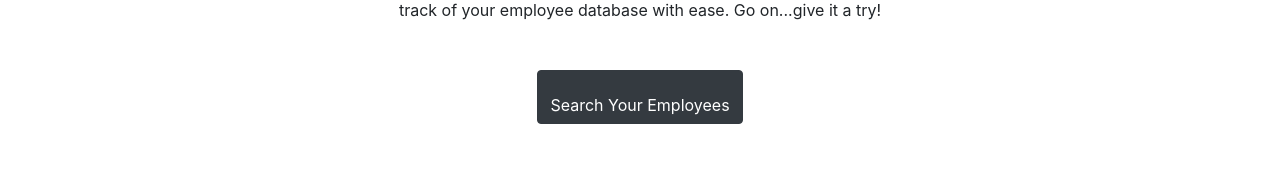
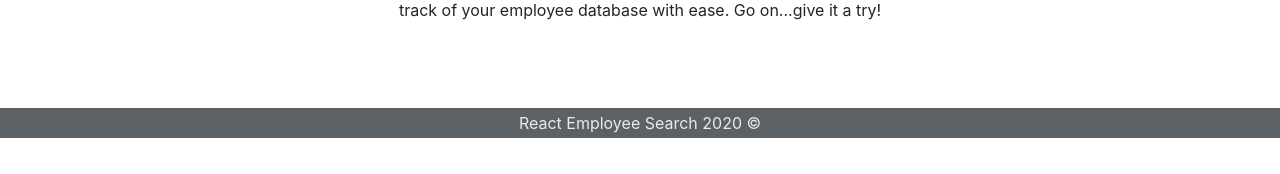
Before and after one commit to ad-fleming/react-employee-directory, a React (Create React App) app: page /react-employee-directory/about in a window 1280 px wide. Shown: the part 684-858 px from the top of the page. After the commit the page ends 822 px from the top, so only its background shows below. Built offline with nearby package versions, Linux system fonts and the light colour scheme.

Commit message:
removed button from about me page

```diff
--- a/src/components/Table/Table.jsx
+++ b/src/components/Table/Table.jsx
@@ -23,7 +23,7 @@ class Table extends Component {
                                 <th>{employee.name.first}</th>
                                 <th>{employee.name.last}</th>
                                 <th>{employee.email}</th>
-                                <th><img src={employee.picture.thumbnail} alt="employee photo"/></th>
+                                <th><img src={employee.picture.thumbnail} alt="employee"/></th>
                             </tr>
                         ))}
                     </tbody>
--- a/src/pages/About.jsx
+++ b/src/pages/About.jsx
@@ -23,15 +23,6 @@ const About = () => {
                         <p className="text-center mt-3">
                             We help manage your growing business by leveraging intelligent design and powerful web technologies. React Employee Search helps you keep track of your employee database with ease. Go on...give it a try!
                         </p>
-                        <p className="text-center mt-5 p-0">
-                            <button className="btn btn-dark text-center align-items-center">
-                                <Link
-                                    to="/react-employee-directory/search"
-                                    className={
-                                    window.location.pathname === "/react-employee-directory" ? "nav-link active" : "nav-link"}
-                                >
-                                </Link>
-                        Search Your Employees</button></p>
                     </Col>
                 </Row>
             </Container>
--- a/src/pages/Search.jsx
+++ b/src/pages/Search.jsx
@@ -1,7 +1,5 @@
 import React, { Component } from 'react';
 import Table from "../components/Table/Table"
-import Wrapper from "../components/Wrapper/Wrapper"
-import Hero from "../components/Hero/Hero"
 import API from "../utils/API"
 
 class Search extends Component {
```
